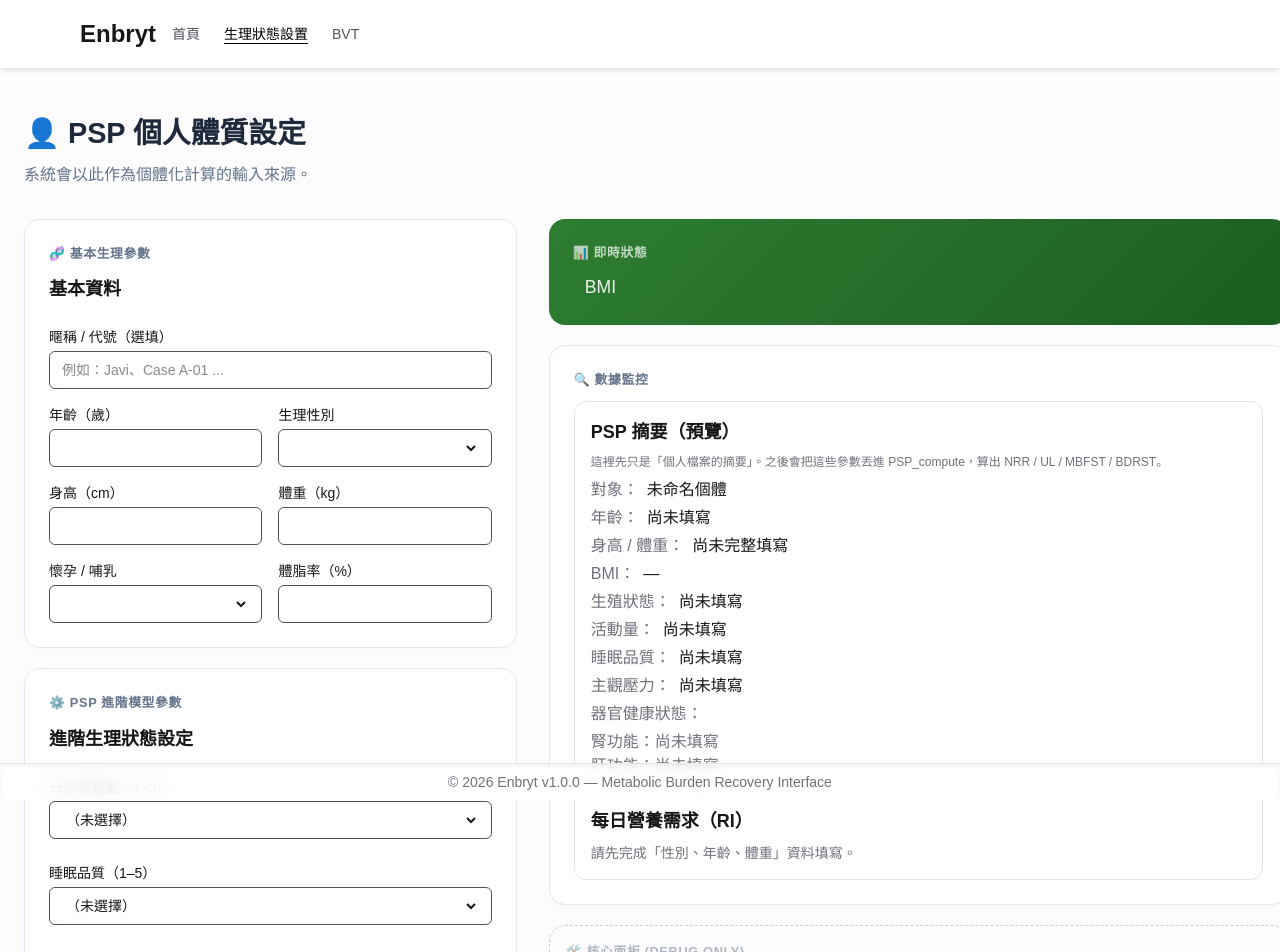
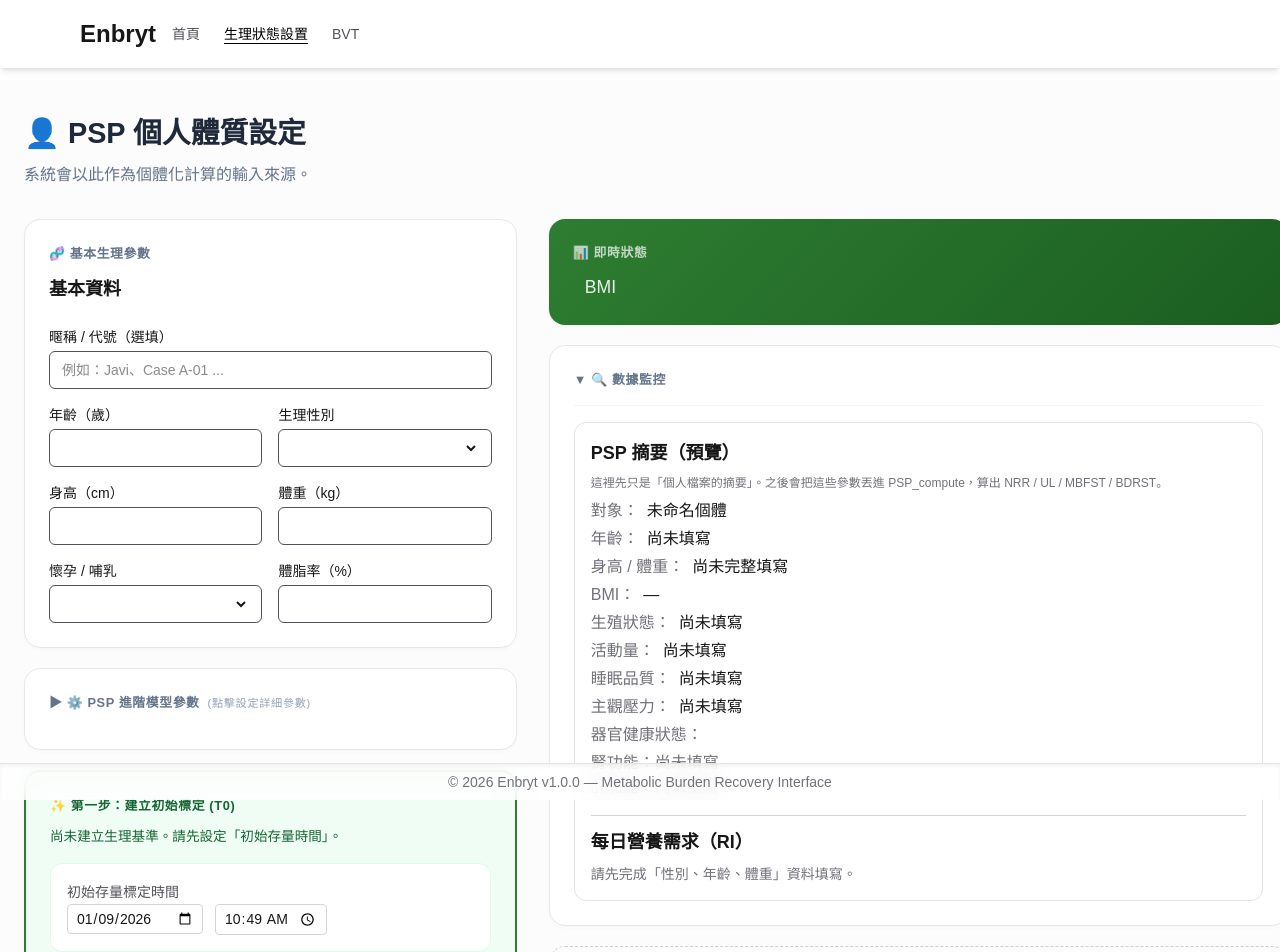
Before and after one commit to hastalavic/mbripoc, a Next.js app: page /PSP in a window 1280 px wide. Shown: the top 952 px of the page. Built offline with nearby package versions, Linux system fonts and the light colour scheme.

Commit message:
feat: track report section toggles in intake widget

```diff
--- a/app/(Pages)/PSP/page.tsx
+++ b/app/(Pages)/PSP/page.tsx
@@ -10,20 +10,16 @@ export default function BioSetupPage() {
   const [pspTimestamp, setPspTimestamp] = useState<string>("");
   const [startPointTimestamp, setStartPointTimestamp] = useState<string>("");
 
-  // 1. 取得更新正式基準的方法
+  // ⭐ 新增：控制區塊展開/收合的狀態
+  const [isPspFormOpen, setIsPspFormOpen] = useState(false);
+  const [isMonitorOpen, setIsMonitorOpen] = useState(true); // 數據監控預設展開
+
   const { updateOfficialSnapshot } = MBRI.usePSPLocalStorage(form, setForm, defaultProfile);
-
-  // 2. 取得初始存量歷史，用來判斷是否為新用戶
   const { history } = useStartPointHistory();
-
-  // 3. 表單更新邏輯
   const { update, updateNumber, resetProfile } = MBRI.usePSPForm(form, setForm);
   const bmi = MBRI.computeBMI(form.heightCm, form.weightKg);
 
-  // 關鍵判斷：如果 history 陣列是空的，代表還沒做過 T0 Genesis 標定
   const hasNoT0 = history.length === 0;
-
-  // 🚀 環境判斷：只有在開發模式下為 true
   const isDev = process.env.NODE_ENV === "development";
 
   // 樣式定義
@@ -34,7 +30,9 @@ export default function BioSetupPage() {
   const sectionLabelStyle: React.CSSProperties = {
     fontSize: "0.8rem", color: "#64748b", fontWeight: 600,
     textTransform: "uppercase", letterSpacing: "0.05em", marginBottom: "12px",
-    display: "flex", alignItems: "center", gap: "8px"
+    display: "flex", alignItems: "center", gap: "8px",
+    cursor: "pointer", // 滑鼠移上去顯示手指
+    userSelect: "none"  // 防止快速點擊時選取到文字
   };
 
   return (
@@ -52,18 +50,27 @@ export default function BioSetupPage() {
               <MBRI.ProfileSettingsForm form={form} update={update} updateNumber={updateNumber} resetProfile={resetProfile} />
             </div>
 
+            {/* 🛠️ PSP 進階模型：加入點擊切換邏輯 */}
             <div style={cardStyle}>
-              <div style={sectionLabelStyle}>⚙️ PSP 進階模型參數</div>
-              <MBRI.PSPForm form={form} update={update} />
+              <div
+                style={sectionLabelStyle}
+                onClick={() => setIsPspFormOpen(!isPspFormOpen)}
+              >
+                <span>{isPspFormOpen ? "▼" : "▶"} ⚙️ PSP 進階模型參數</span>
+                <span style={{ fontSize: "0.7rem", color: "#94a3b8", fontWeight: 400 }}>{isPspFormOpen ? "(點擊收合)" : "(點擊設定詳細參數)"}</span>
+              </div>
+              {isPspFormOpen && (
+                <div style={{ marginTop: "16px", borderTop: "1px solid #f1f5f9", paddingTop: "16px" }}>
+                  <MBRI.PSPForm form={form} update={update} />
+                </div>
+              )}
             </div>
 
             {/* --- 核心邏輯切換區 --- */}
             {hasNoT0 ? (
               <div style={{ ...cardStyle, border: "2px solid #2E7D32", background: "#f0fdf4" }}>
-                <div style={{ ...sectionLabelStyle, color: "#166534" }}>✨ 第一步：建立初始標定 (T0 Genesis)</div>
-                <p style={{ fontSize: "0.85rem", color: "#166534", marginBottom: "16px" }}>
-                  尚未建立生理基準。請先設定「初始存量時間」來計算您身體的營養初值。
-                </p>
+                <div style={{ ...sectionLabelStyle, color: "#166534", cursor: "default" }}>✨ 第一步：建立初始標定 (T0)</div>
+                <p style={{ fontSize: "0.85rem", color: "#166534", marginBottom: "16px" }}>尚未建立生理基準。請先設定「初始存量時間」。</p>
                 <div style={{ background: "#fff", padding: "16px", borderRadius: "12px", border: "1px solid #dcfce7", marginBottom: "16px" }}>
                   <MBRI.DateTimePicker label="初始存量標定時間" value={startPointTimestamp} onChange={setStartPointTimestamp} />
                 </div>
@@ -71,10 +78,8 @@ export default function BioSetupPage() {
               </div>
             ) : (
               <div style={{ ...cardStyle, background: "#f8fafc", borderColor: "#cbd5e1" }}>
-                <div style={sectionLabelStyle}>🔄 生理狀態定期更新 (Tn)</div>
-                <p style={{ fontSize: "0.85rem", color: "#64748b", marginBottom: "16px" }}>
-                  初始基準已建立。若目前生理數據有變動，請在此儲存更新後的正式快照。
-                </p>
+                <div style={{ ...sectionLabelStyle, cursor: "default" }}>🔄 生理狀態定期更新 (Tn)</div>
+                <p style={{ fontSize: "0.85rem", color: "#64748b", marginBottom: "16px" }}>初始基準已建立。若數據有變動，請儲存正式快照。</p>
                 <div style={{ background: "#fff", padding: "16px", borderRadius: "12px", border: "1px solid #edf2f7", marginBottom: "16px" }}>
                   <MBRI.DateTimePicker label="生理狀態記錄時間" value={pspTimestamp} onChange={setPspTimestamp} />
                 </div>
@@ -92,23 +97,31 @@ export default function BioSetupPage() {
 
           <div className="space-y-6">
             <div style={{ ...cardStyle, background: "linear-gradient(135deg, #2E7D32 0%, #1B5E20 100%)", color: "#fff", border: "none" }}>
-              <div style={{ ...sectionLabelStyle, color: "rgba(255,255,255,0.7)" }}>📊 即時狀態</div>
+              <div style={{ ...sectionLabelStyle, color: "rgba(255,255,255,0.7)", cursor: "default" }}>📊 即時狀態</div>
               <div style={{ display: "flex", alignItems: "baseline", gap: "12px" }}>
                 <span style={{ fontSize: "2.8rem", fontWeight: 900 }}>{bmi}</span>
                 <span style={{ fontSize: "1.1rem", opacity: 0.9 }}>BMI</span>
               </div>
             </div>
 
-            {/* ✅ 數據監控：正式版也會顯示 */}
+            {/* 🔍 數據監控：同樣加入收合功能 */}
             <div style={cardStyle}>
-              <div style={sectionLabelStyle}>🔍 數據監控</div>
-              <MBRI.PSPSummaryAndDebug form={form} bmi={bmi} />
+              <div
+                style={sectionLabelStyle}
+                onClick={() => setIsMonitorOpen(!isMonitorOpen)}
+              >
+                <span>{isMonitorOpen ? "▼" : "▶"} 🔍 數據監控</span>
+              </div>
+              {isMonitorOpen && (
+                <div style={{ marginTop: "16px", borderTop: "1px solid #f1f5f9", paddingTop: "16px" }}>
+                  <MBRI.PSPSummaryAndDebug form={form} bmi={bmi} />
+                </div>
+              )}
             </div>
 
-            {/* 🛠️ 核心面板：僅在開發環境 (dev) 隱藏 */}
             {isDev && (
               <div style={{ opacity: 0.5, border: "1px dashed #94a3b8", padding: "16px", borderRadius: "16px" }}>
-                <div style={sectionLabelStyle}>🛠️ 核心面板 (Debug Only)</div>
+                <div style={{ ...sectionLabelStyle, cursor: "default" }}>🛠️ 核心面板 (Debug Only)</div>
                 <MBRI.MBRIDebugPanel form={form} />
               </div>
             )}
```
